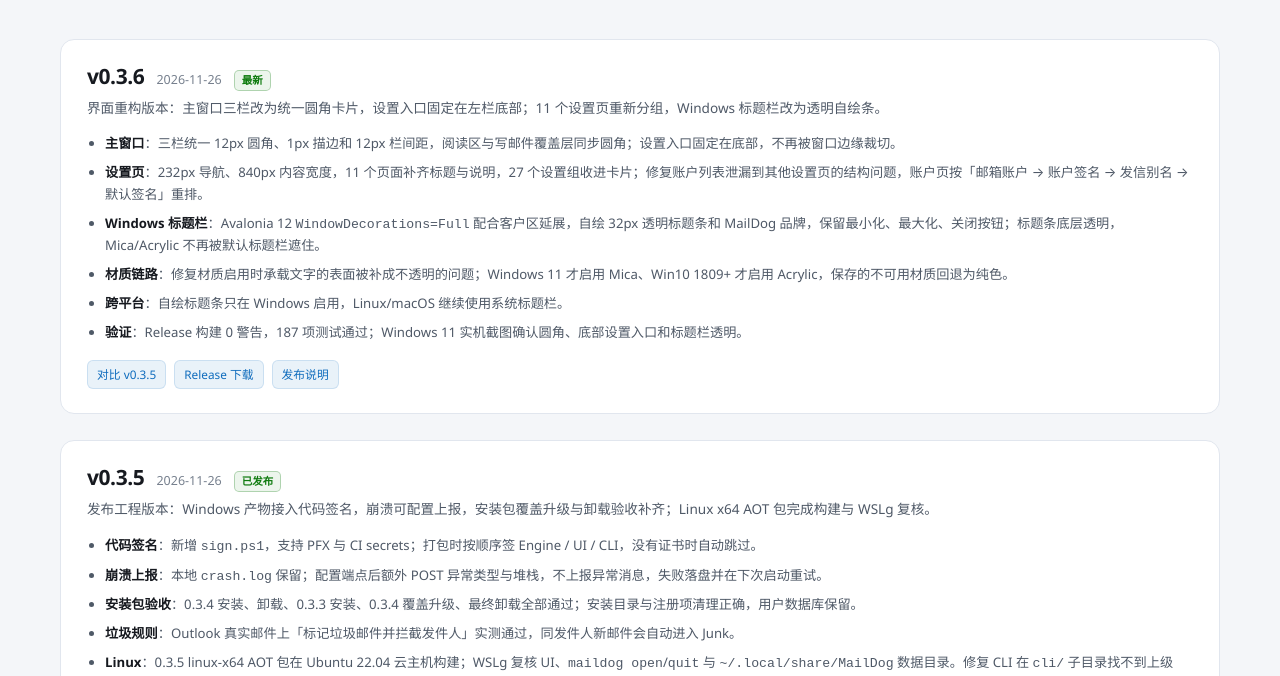
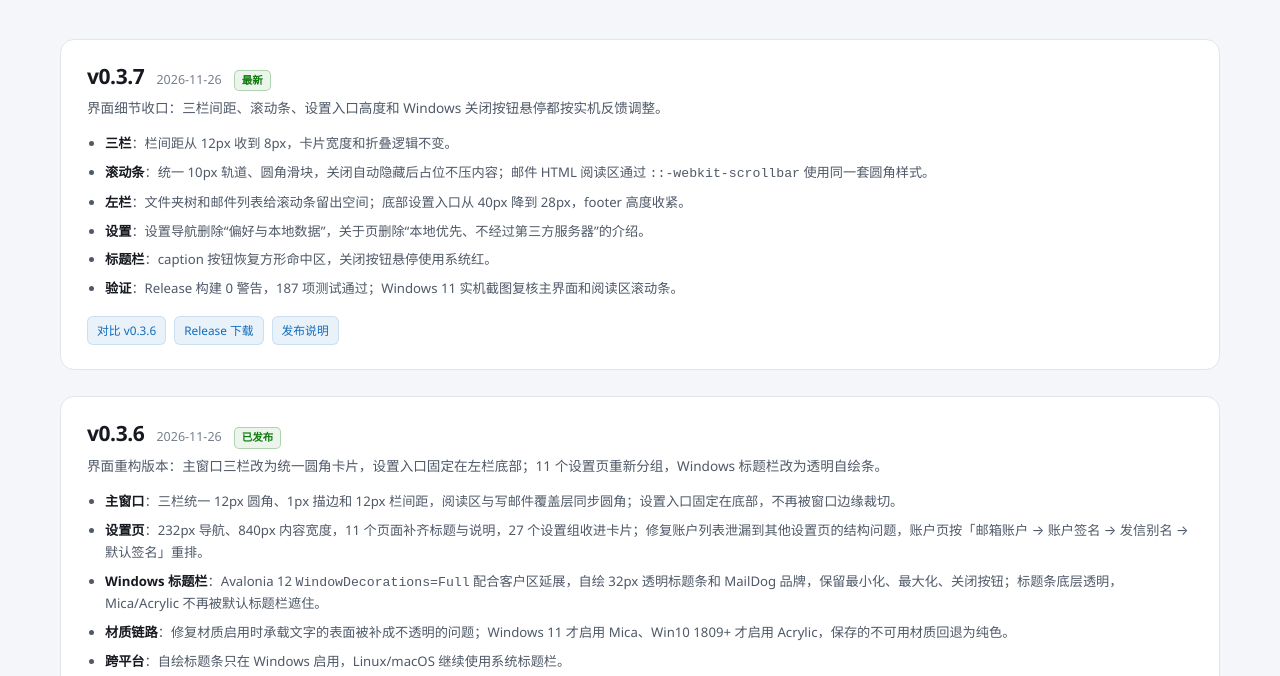
Before and after one commit to refout/MailDog, a plain HTML site: page web/changelog.html in a window 1280 px wide. Shown: the part 265-941 px from the top of the page. Drawn offline with Linux system fonts and the light colour scheme; no server answers.

Commit message:
chore(release): 准备 v0.3.7
版本号改为 0.3.7，补充界面细节收口的发布说明，更新 README、官网更新日志与 0.3.6 发布状态。

```diff
--- a/web/changelog.html
+++ b/web/changelog.html
@@ -58,7 +58,7 @@
 
 <main id="main">
   <div class="wrap page-head">
-    <span class="pill"><span class="dot"></span> 当前版本 <span data-release-version>v0.3.6</span></span>
+    <span class="pill"><span class="dot"></span> 当前版本 <span data-release-version>v0.3.7</span></span>
     <h1>更新日志</h1>
     <p>每个版本改了什么，这里都用日常说法写出来。每个版本都有 64 位与 Arm 的便携包，64 位另有安装包。</p>
   </div>
@@ -67,9 +67,31 @@
 
     <article class="release">
       <div class="release-top">
+        <h2>v0.3.7</h2>
+        <span class="date">2026-11-26</span>
+        <span class="latest">最新</span>
+      </div>
+      <p class="summary">界面细节收口：三栏间距、滚动条、设置入口高度和 Windows 关闭按钮悬停都按实机反馈调整。</p>
+      <ul>
+        <li><b>三栏</b>：栏间距从 12px 收到 8px，卡片宽度和折叠逻辑不变。</li>
+        <li><b>滚动条</b>：统一 10px 轨道、圆角滑块，关闭自动隐藏后占位不压内容；邮件 HTML 阅读区通过 <code>::-webkit-scrollbar</code> 使用同一套圆角样式。</li>
+        <li><b>左栏</b>：文件夹树和邮件列表给滚动条留出空间；底部设置入口从 40px 降到 28px，footer 高度收紧。</li>
+        <li><b>设置</b>：设置导航删除“偏好与本地数据”，关于页删除“本地优先、不经过第三方服务器”的介绍。</li>
+        <li><b>标题栏</b>：caption 按钮恢复方形命中区，关闭按钮悬停使用系统红。</li>
+        <li><b>验证</b>：Release 构建 0 警告，187 项测试通过；Windows 11 实机截图复核主界面和阅读区滚动条。</li>
+      </ul>
+      <div class="assets">
+        <a href="https://github.com/refout/MailDog/compare/v0.3.6...v0.3.7" target="_blank" rel="noopener">对比 v0.3.6</a>
+        <a href="https://github.com/refout/MailDog/releases/tag/v0.3.7" target="_blank" rel="noopener">Release 下载</a>
+        <a href="https://github.com/refout/MailDog/blob/main/docs/releases/0.3.7.md" target="_blank" rel="noopener">发布说明</a>
+      </div>
+    </article>
+
+    <article class="release">
+      <div class="release-top">
         <h2>v0.3.6</h2>
         <span class="date">2026-11-26</span>
-        <span class="latest">最新</span>
+        <span class="latest">已发布</span>
       </div>
       <p class="summary">界面重构版本：主窗口三栏改为统一圆角卡片，设置入口固定在左栏底部；11 个设置页重新分组，Windows 标题栏改为透明自绘条。</p>
       <ul>
```
Also changed, not shown: web/index.html (+2 -2 lines), 4 other files.
